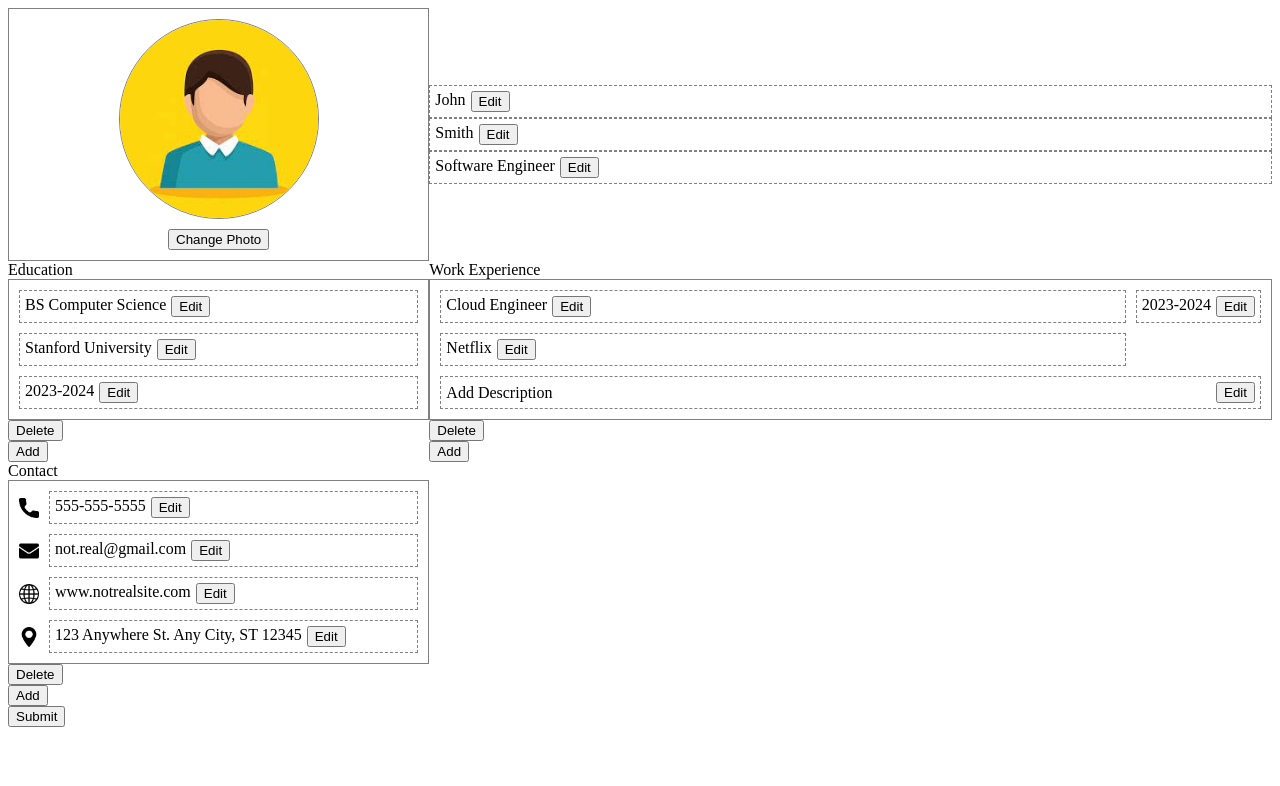
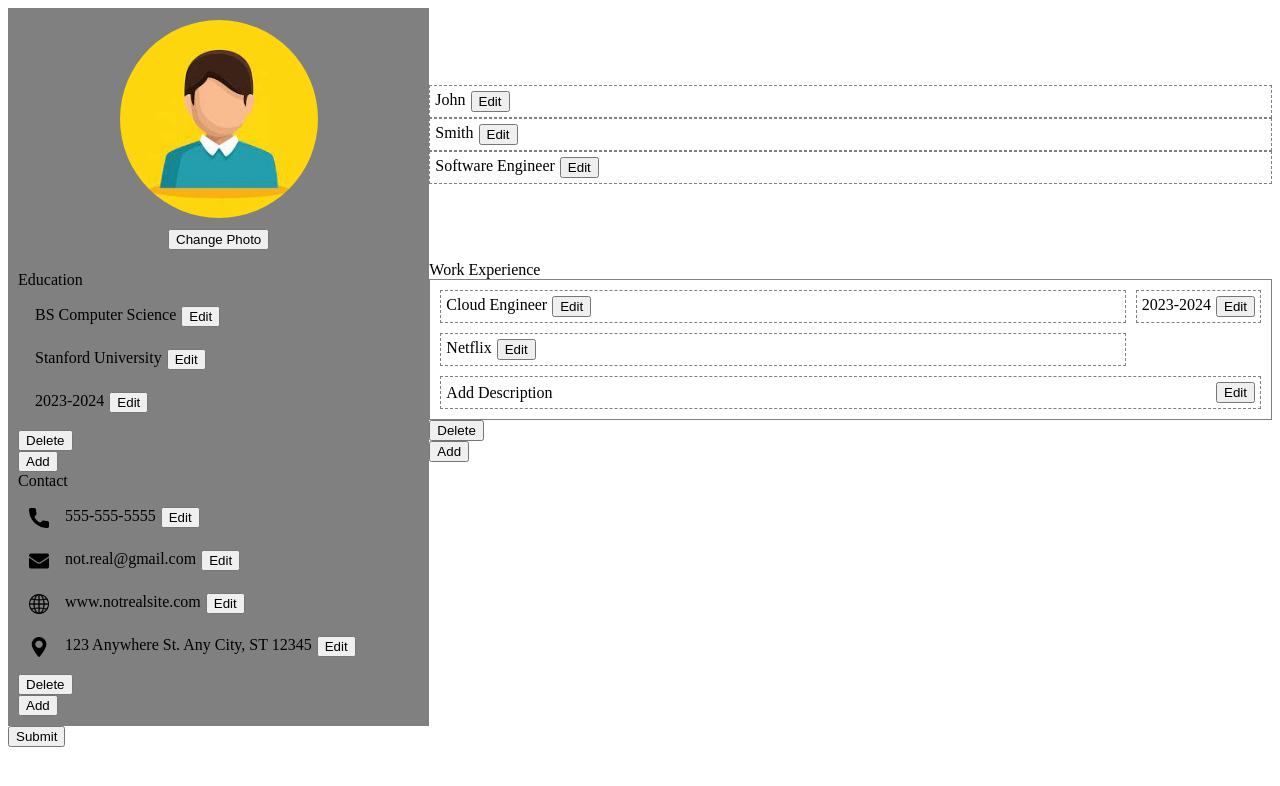
Before and after one commit to Jaizzer/swift-cv, a React (Vite) app: page / in a window 1280 px wide. Shown: the top 786 px of the page. Built offline with nearby package versions, Linux system fonts and the light colour scheme.

Commit message:
feat: Add temporary background color to left side column

```diff
--- a/src/index.css
+++ b/src/index.css
@@ -154,10 +154,13 @@ form.image-link label {
 
 .image-container {
     grid-row: 1 / 3;
+    background-color: grey;
 }
 
 #left-section {
     grid-column: 1 / 2;
+    background-color: grey;
+    padding: 10px;
 }
 
 #right-section {
```
